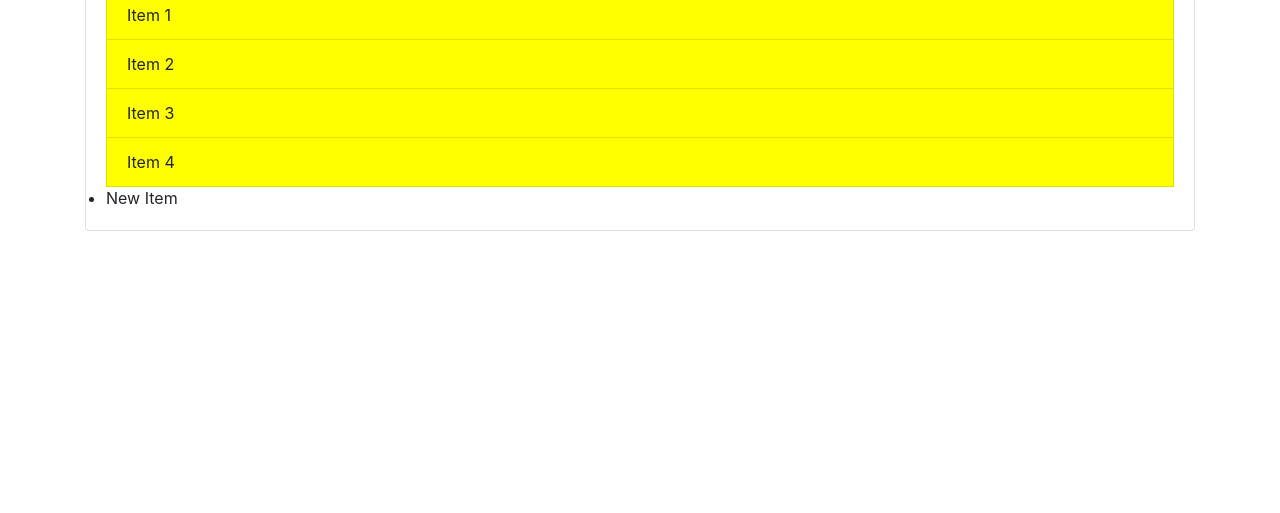
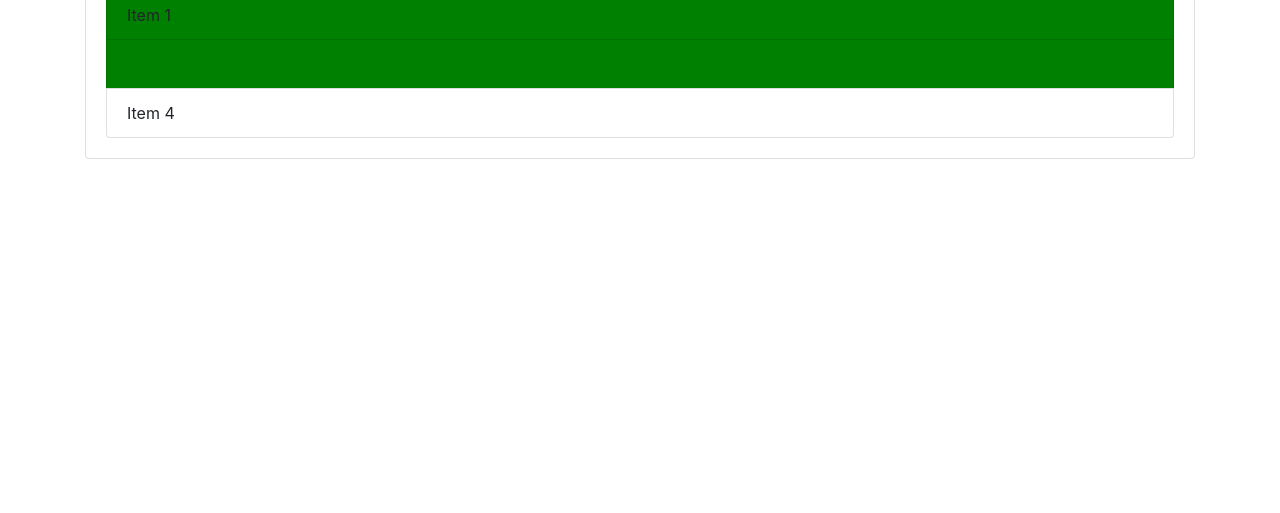
Before and after one commit to Alamsahithi/firebase, a plain HTML site: page index.html in a window 1280 px wide. Shown: the part 287-800 px from the top of the page. Drawn offline with nearby package versions, Linux system fonts and the light colour scheme.

Commit message:
Update index.html

```diff
--- a/index.html
+++ b/index.html
@@ -31,33 +31,24 @@
    </div>
   </div>
 <script>
-  // Get the <ul> element by its ID
-  var itemList = document.getElementById("items");
+  // Change the background color of the 2nd item to green
+var secondItem = document.querySelector("#items li:nth-child(2)");
+secondItem.style.backgroundColor = "green";
 
-  // Create a new <li> element
-  var newLi = document.createElement("li");
+// Make the 3rd item invisible
+var thirdItem = document.querySelector("#items li:nth-child(3)");
+thirdItem.style.display = "none";
 
-  // Set the text content of the new <li> element
-  newLi.textContent = "New Item";
+// Change the font color to green for the 2nd item in the item list
+var secondItemFont = document.querySelector("#items li:nth-child(2)");
+secondItemFont.style.color = "green";
 
-  // Append the new <li> element to the <ul> element
-  itemList.appendChild(newLi);
+// Change the background color to green for all odd elements in the item list
+var oddItems = document.querySelectorAll("#items li:nth-child(odd)");
+oddItems.forEach(function(item) {
+  item.style.backgroundColor = "green";
+});
 
-  // Edit elements using getElementsByClassName
-  var listItems = document.getElementsByClassName("list-group-item");
-
-  // Change the background color of all list items with the class name "list-group-item"
-  for (var i = 0; i < listItems.length; i++) {
-    listItems[i].style.backgroundColor = "yellow";
-  }
-
-  // Edit elements using getElementsByTagName
-  var h2Elements = document.getElementsByTagName("h2");
-
-  // Change the font color of all <h2> elements
-  for (var i = 0; i < h2Elements.length; i++) {
-    h2Elements[i].style.color = "blue";
-  }
 </script>
 
 </body>
```
